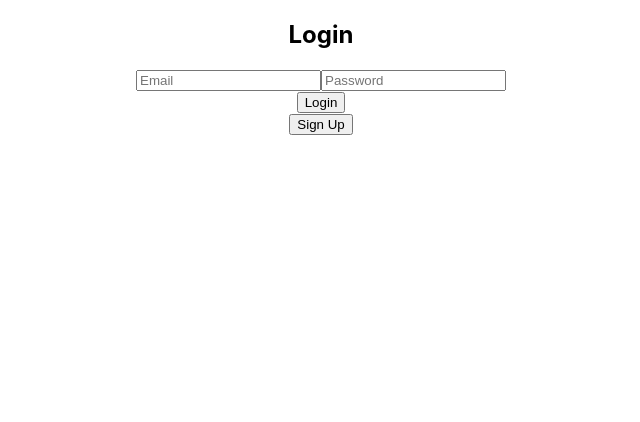
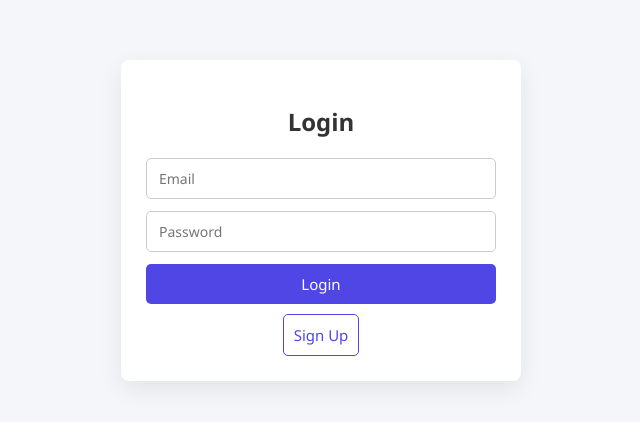
Before and after one commit to ravirajvaidya/examevaluator, a React (Create React App) app: page / in a window 1280 px wide. Shown: the top 422 px of the page, without its empty margins (319-959 px from the left). Built offline with nearby package versions, Linux system fonts and the light colour scheme; no server answers.

Commit message:
CSS For Signup and login implemented

```diff
--- a/src/components/LoginPage.jsx
+++ b/src/components/LoginPage.jsx
@@ -3,6 +3,7 @@ import React from "react";
 import { useState } from "react";
 import { useNavigate } from "react-router-dom";
 import { createClient } from "@supabase/supabase-js";
+import "../styles/auth.css";
 
 const SUPABASE_URL = process.env.REACT_APP_SUPABASE_URL;
 const SUPABASE_ANON_KEY = process.env.REACT_APP_SUPABASE_PUBLISHABLE_KEY;
@@ -58,12 +59,12 @@ export default function LoginPage(props) {
     };
 
     return (
-        <div style={{ maxWidth: "400px", margin: "auto" }}>
+        <div className="auth-container">
             <h2>Login</h2>
 
-            {error && <p style={{ color: "red" }}>{error}</p>}
+            {error && <p className="auth-error">{error}</p>}
 
-            <form onSubmit={handleSubmit}>
+            <form onSubmit={handleSubmit} className="auth-form">
                 <input
                     type="email"
                     name="email"
@@ -82,11 +83,17 @@ export default function LoginPage(props) {
                     required
                 />
 
-                <button type="submit" disabled={loading}>
+                <button className="auth-btn" type="submit" disabled={loading}>
                     {loading ? "Logging in..." : "Login"}
                 </button>
             </form>
-            <button type="button" onClick={() => navigate("/signup")}>Sign Up</button>
+
+            <button
+                className="auth-btn auth-btn-secondary"
+                onClick={() => navigate("/signup")}
+            >
+                Sign Up
+            </button>
         </div>
     );
 }
--- a/src/components/SignUpPage.jsx
+++ b/src/components/SignUpPage.jsx
@@ -1,6 +1,7 @@
 import React, { useState, useEffect } from "react";
 import axios from "axios";
 import { useNavigate } from "react-router-dom";
+import "../styles/auth.css";
 
 const SUPABASE_URL = process.env.REACT_APP_SUPABASE_URL;
 const SUPABASE_ANON_KEY = process.env.REACT_APP_SUPABASE_PUBLISHABLE_KEY;
@@ -120,11 +121,12 @@ export default function SignUpPage() {
     };
 
     return (
-        <div style={{ maxWidth: "400px", margin: "auto", padding: "20px" }}>
+        <div className="auth-container">
             <h2>Sign Up</h2>
-            {error && <p style={{ color: "red" }}>{error}</p>}
 
-            <form onSubmit={handleSubmit} style={{ display: "flex", flexDirection: "column", gap: "10px" }}>
+            {error && <p className="auth-error">{error}</p>}
+
+            <form onSubmit={handleSubmit} className="auth-form" >
                 <input type="text" name="name" placeholder="Full Name" value={formData.full_name} onChange={handleChange} required />
                 <input type="text" name="phone" placeholder="Phone No" value={formData.phone} onChange={handleChange} required />
                 <input type="email" name="email" placeholder="Email" value={formData.email} onChange={handleChange} required />
@@ -139,11 +141,17 @@ export default function SignUpPage() {
 
                 <input type="text" name="studentid" placeholder="Student ID" value={formData.studentid} onChange={handleChange} />
 
-                <button type="submit" disabled={loading}>
+                <button className="auth-btn" type="submit" disabled={loading}>
                     {loading ? "Processing..." : "Create Account"}
                 </button>
             </form>
-            <button onClick={() => navigate("/")} style={{ marginTop: "10px" }}>Back</button>
+
+            <button
+                className="auth-btn auth-btn-secondary"
+                onClick={() => navigate("/")}
+            >
+                Back
+            </button>
         </div>
     );
 }
--- /dev/null
+++ b/src/styles/auth.css
@@ -0,0 +1,91 @@
+/* ===== RESET & BASE ===== */
+* {
+    box-sizing: border-box;
+    font-family: "Segoe UI", Tahoma, Geneva, Verdana, sans-serif;
+}
+
+body {
+    background: #f4f6f9;
+    margin: 0;
+    padding: 0;
+}
+
+/* ===== AUTH CONTAINER ===== */
+.auth-container {
+    max-width: 400px;
+    margin: 60px auto;
+    padding: 25px;
+    background: #ffffff;
+    border-radius: 8px;
+    box-shadow: 0 8px 24px rgba(0, 0, 0, 0.08);
+}
+
+/* ===== HEADINGS ===== */
+.auth-container h2 {
+    text-align: center;
+    margin-bottom: 20px;
+    color: #333;
+}
+
+/* ===== FORM ===== */
+.auth-form {
+    display: flex;
+    flex-direction: column;
+    gap: 12px;
+}
+
+/* ===== INPUTS & SELECT ===== */
+.auth-form input,
+.auth-form select {
+    padding: 10px 12px;
+    border-radius: 5px;
+    border: 1px solid #ccc;
+    font-size: 14px;
+}
+
+.auth-form input:focus,
+.auth-form select:focus {
+    outline: none;
+    border-color: #4f46e5;
+    box-shadow: 0 0 0 1px rgba(79, 70, 229, 0.2);
+}
+
+/* ===== BUTTONS ===== */
+.auth-btn {
+    padding: 10px;
+    border: none;
+    border-radius: 5px;
+    background: #4f46e5;
+    color: #fff;
+    font-size: 15px;
+    cursor: pointer;
+    transition: background 0.2s ease;
+}
+
+.auth-btn:hover {
+    background: #4338ca;
+}
+
+.auth-btn:disabled {
+    background: #a5b4fc;
+    cursor: not-allowed;
+}
+
+/* ===== SECONDARY BUTTON ===== */
+.auth-btn-secondary {
+    margin-top: 10px;
+    background: transparent;
+    color: #4f46e5;
+    border: 1px solid #4f46e5;
+}
+
+.auth-btn-secondary:hover {
+    background: #eef2ff;
+}
+
+/* ===== ERROR TEXT ===== */
+.auth-error {
+    color: #dc2626;
+    font-size: 14px;
+    text-align: center;
+}
```
